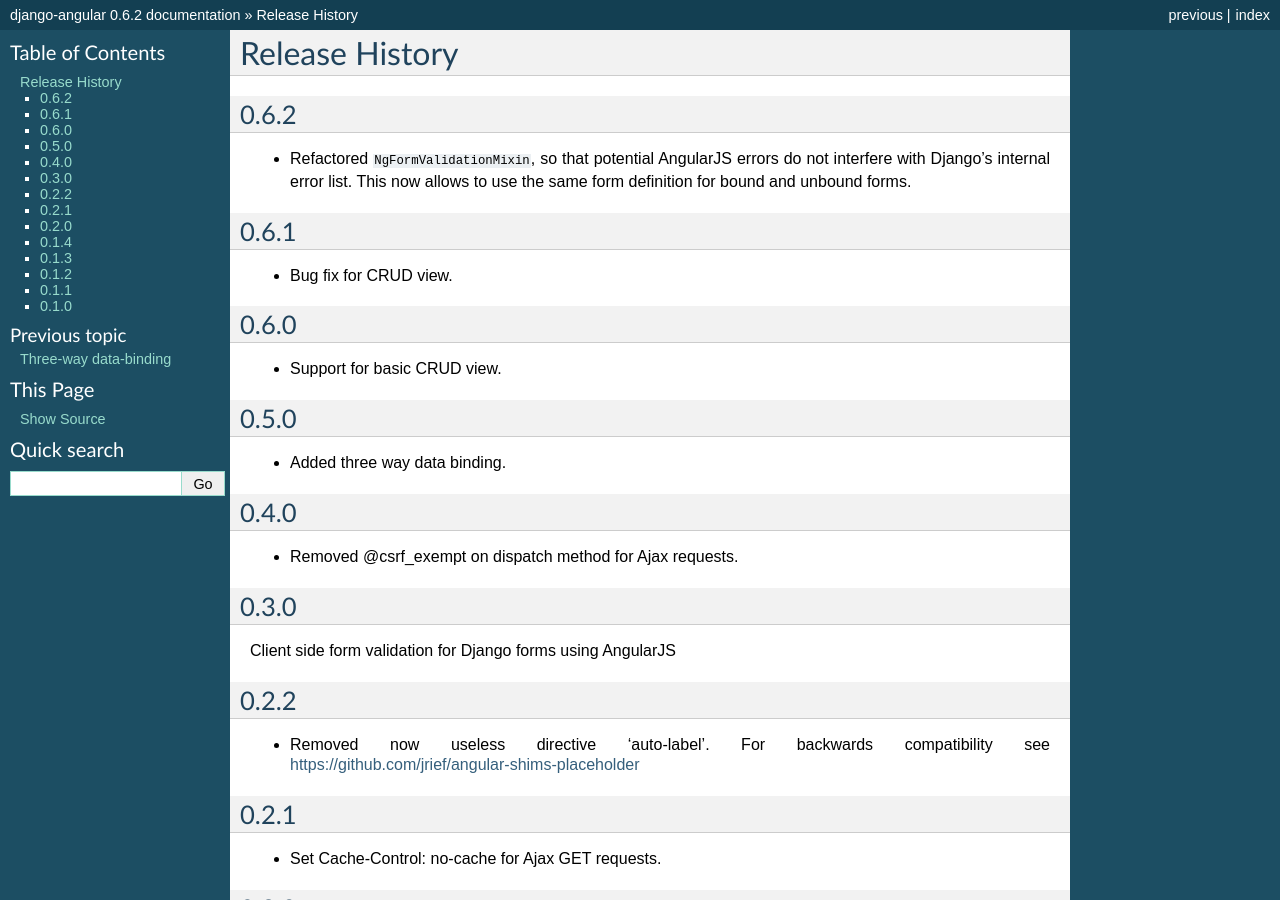
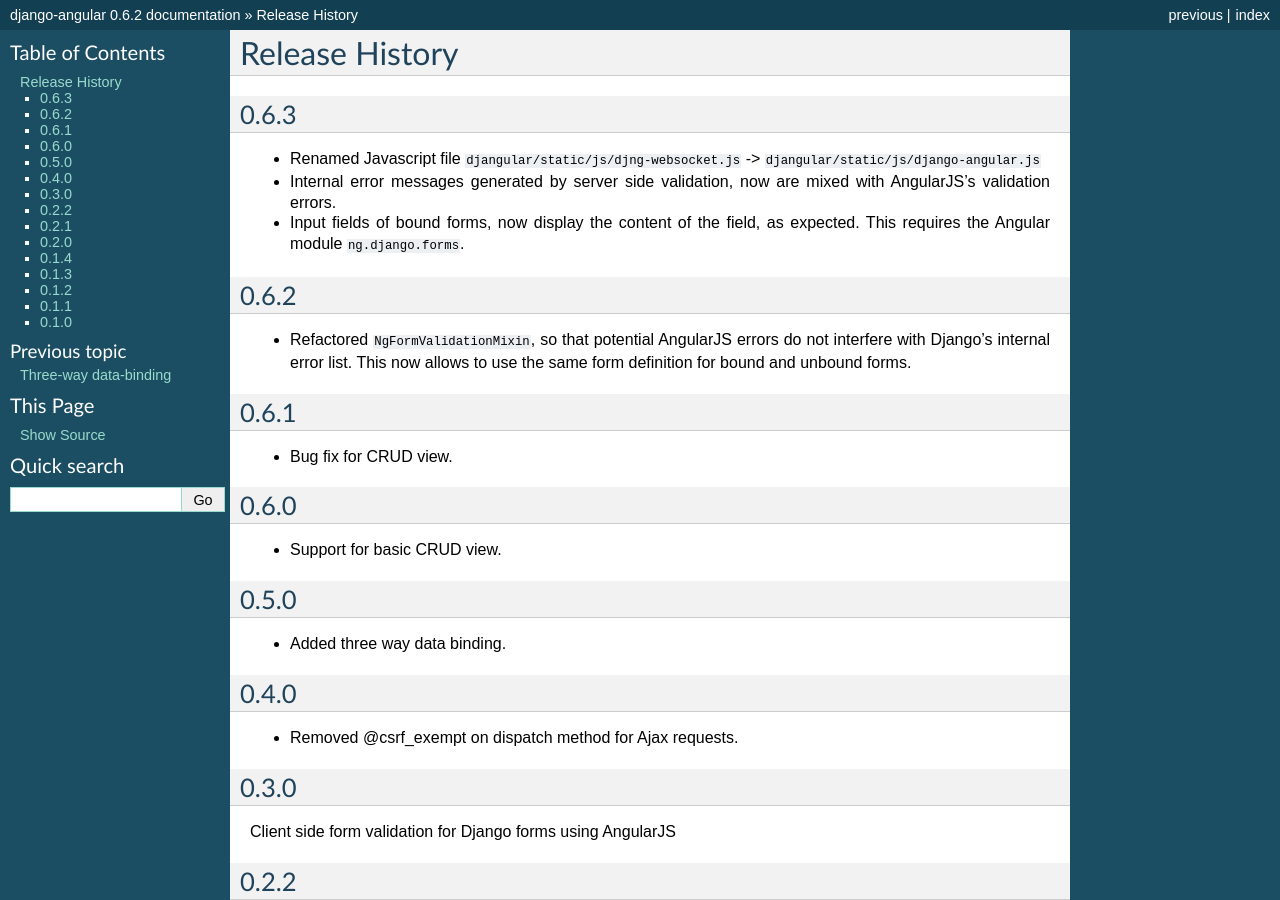
Before and after one commit to jrief/django-angular, a Sphinx documentation site: the page built from docs/changelog.rst, in a window 1280 px wide and 900 px high. Built offline with Sphinx 7.4.7, drawn with Linux system fonts in a browser that asks for light colours.

Commit message:
Added new features in 0.6.3

```diff
--- a/docs/changelog.rst
+++ b/docs/changelog.rst
@@ -3,6 +3,14 @@
 ===============
 Release History
 ===============
+
+0.6.3
+-----
+* Renamed Javascript file ``djangular/static/js/djng-websocket.js`` -> ``djangular/static/js/django-angular.js``
+* Internal error messages generated by server side validation, now are mixed with AngularJS's
+  validation errors.
+* Input fields of bound forms, now display the content of the field, as expected. This requires the
+  Angular module ``ng.django.forms``.
 
 0.6.2
 -----
```
